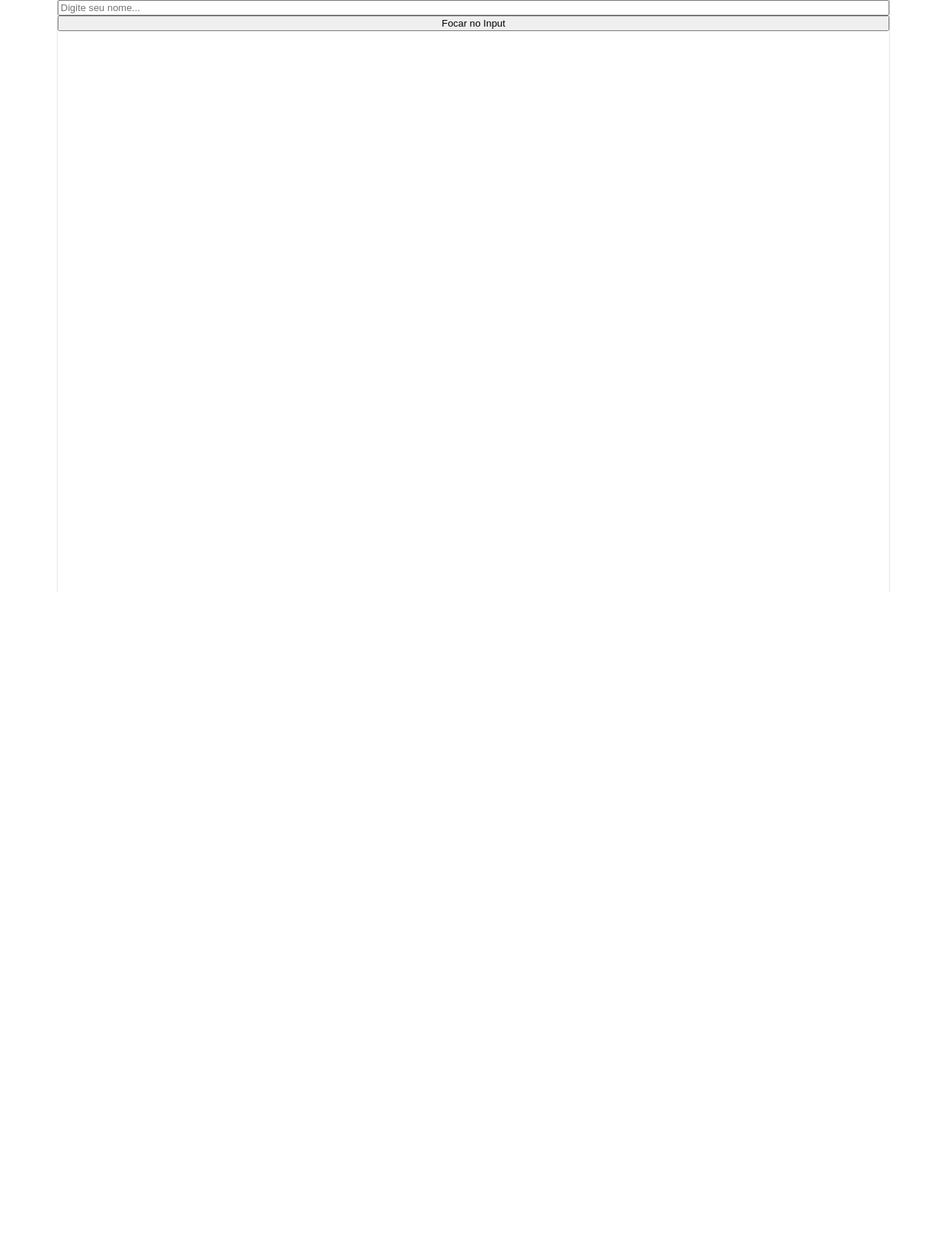
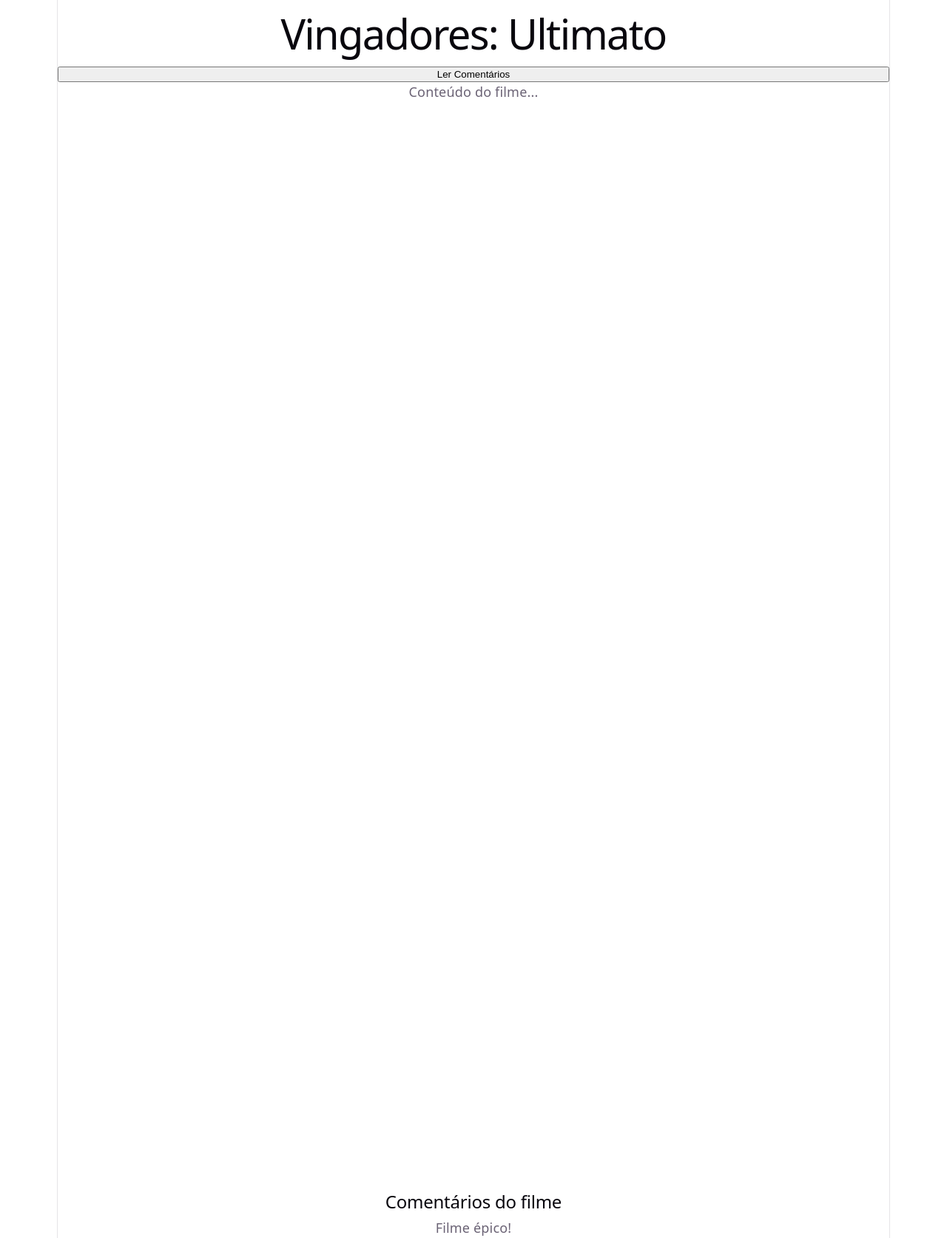
Before and after one commit to jeancarloslima/teste-001-hooks-parte-1, a React (Vite) app: page / in a window 1280 px wide. Shown: the whole page at 74% size. Before the commit the page ends 800 px from the top, so only its background shows below. Built offline with nearby package versions, Linux system fonts and the light colour scheme.

Commit message:
Criando ancoragem e scroll smooth com scrollIntoView e useRef

```diff
--- a/src/App.jsx
+++ b/src/App.jsx
@@ -7,6 +7,7 @@
 import Tela05 from "./components/Tela05";
 import Tela07 from "./components/Tela07";
 import Tela08 from "./components/Tela08";
+import Tela09 from "./components/Tela09";
 
 export const ProjetoContext = createContext();
 
@@ -21,8 +22,9 @@
       <Tela04 />
       <Tela05 />
       <Tela06 />
-      <Tela07 />*/}
-      <Tela08 />
+      <Tela07 />
+      <Tela08 />*/}
+      <Tela09 />
     </ProjetoContext.Provider>
   );
 }
--- /dev/null
+++ b/src/components/Tela09/index.jsx
@@ -0,0 +1,23 @@
+import { useRef } from "react";
+
+export default function Tela09() {
+  const secaoComentariosRef = useRef(null);
+
+  function irParaComentarios() {
+    secaoComentariosRef.current.scrollIntoView({ behavior: "smooth" });
+  }
+
+  return (
+    <>
+      <h1>Vingadores: Ultimato</h1>
+      <button onClick={irParaComentarios}>Ler Comentários</button>
+
+      <div style={{ height: "1500px" }}>Conteúdo do filme...</div>
+
+      <div ref={secaoComentariosRef}>
+        <h2>Comentários do filme</h2>
+        <p>Filme épico!</p>
+      </div>
+    </>
+  );
+}
```
